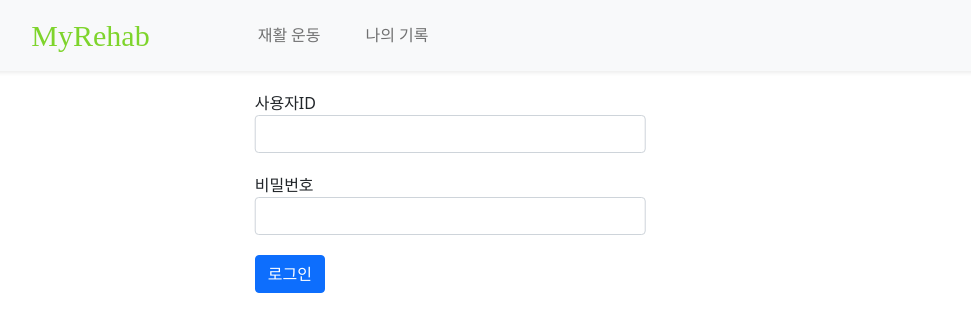
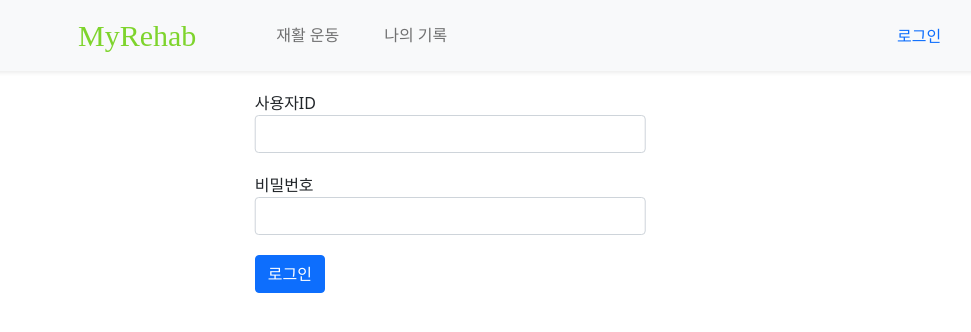
Before and after one commit to yoo-myeong/MyRehab, a Django app: page /common/login/ in a window 1280 px wide; the page is wider, and only the part inside the window is pictured. Shown: the top 332 px of that part, without its empty margins (190-1161 px from the left). Run offline with Django 3.2, Linux system fonts and the light colour scheme; some web fonts are replaced.

Commit message:
design : 불필요한 부트스트랩 제거

```diff
--- a/templates/base.html
+++ b/templates/base.html
@@ -30,19 +30,22 @@
 </head>
 <body>
     <nav class="shadow-sm navbar navbar-expand-lg navbar-light bg-light">
-        <div class="container-fluid">
-          <div class="col-2"></div>
+        <div class="container-fluid" style="position:relative; left:20%;">
           <a class="navbar-brand" href="{% url 'rehab:index' %}" style="font-family: 'ImcreSoojin';margin-right: 50px; font-size: 30px; color:rgb(126, 212, 44);">MyRehab</a>
           <button class="navbar-toggler" type="button" data-bs-toggle="collapse" data-bs-target="#navbarNavAltMarkup" aria-controls="navbarNavAltMarkup" aria-expanded="false" aria-label="Toggle navigation">
             <span class="navbar-toggler-icon"></span>
           </button>
-          <div style="width: 50px; height: 30px;"></div>
           <div class="collapse navbar-collapse" id="navbarNavAltMarkup">
             <div class="navbar-nav">
-              <a class="nav-link" href="{% url 'rehab:select' %}" style="font-family: 'NEXON Lv1 Gothic OTF';padding-right: 15px;">재활 운동</a>
+              <a class="nav-link" href="{% url 'rehab:select' %}" style="font-family: 'NEXON Lv1 Gothic OTF';padding-right: 15px; padding-left: 30px;">재활 운동</a>
               <a class="nav-link" href="{% url 'rehab:manage' %}" style="font-family: 'NEXON Lv1 Gothic OTF';padding-right: 15px; padding-left: 30px;">나의 기록</a>
             </div>
           </div>
+            {% if user.is_authenticated %}
+            <a class="nav-link" href="{% url 'common:logout' %}" style="position:relative; right:10%">{{ user.username }} (로그아웃)</a>
+            {% else %}
+            <a class="nav-link" href="{% url 'common:login' %}" style="position:relative; right:30%;">로그인</a>
+            {% endif %}
         </div>
       </nav>
 <!-- 기본 템플릿 안에 삽입될 내용 Start -->
```
